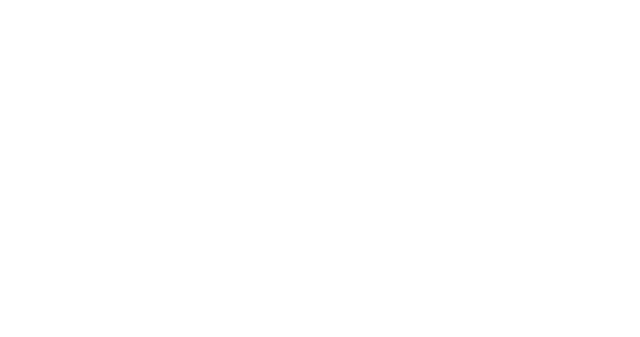
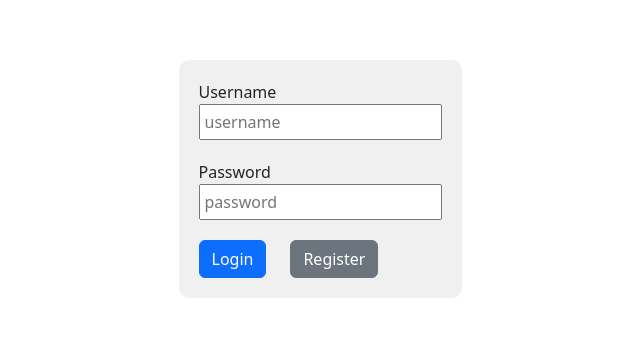
Before and after one commit to Arslon004/CRM-project, a React (Vite) app: page /login in a window 1280 px wide. Before the commit this address had no page. Shown: the part 221-558 px from the top of the page, without its empty margins (320-960 px from the left). Built offline with nearby package versions, Linux system fonts and the light colour scheme.

Commit message:
add loginpage

```diff
--- a/src/App.jsx
+++ b/src/App.jsx
@@ -1,5 +1,6 @@
-import { BrowserRouter, Route, Routes } from "react-router-dom"
+import { BrowserRouter, Navigate, Route, Routes } from "react-router-dom"
 import ProductsPageWithHook from "./pages/ProductsPageWithHook"
+import LoginPage from "./pages/LoginPage"
 
 
 function App() {
@@ -7,8 +8,10 @@
   return (
     <BrowserRouter>
     <Routes>
+      <Route path="/" element={<Navigate to={`/login`}/>}/>
+      <Route path="/login" element={<LoginPage/>}/>
       <Route path="/">
-        <Route index element={<ProductsPageWithHook/>}/>
+        <Route path="/products" element={<ProductsPageWithHook/>}/>
       </Route>
     </Routes>
     </BrowserRouter>
--- a/src/components/form/ProductForm.jsx
+++ b/src/components/form/ProductForm.jsx
@@ -7,7 +7,7 @@
 const ProductForm = ({validated,handleSubmit,product:{name,price,category,quantity,desc,},handleProduct,selected,}) => {
 
   return (
-    <Form noValidate validated={validated} onSubmit={handleSubmit}>
+    <Form noValidate  validated={validated} onSubmit={handleSubmit}>
 
       <Form.Group className="mb-3" controlId="name">
         <Form.Label>Name</Form.Label>
--- a/src/components/header/ProductHeader.jsx
+++ b/src/components/header/ProductHeader.jsx
@@ -9,7 +9,7 @@
     <header className='py-4'>
       <Row >
         <Col md="4">
-          <h2>Products</h2>
+          <h2 className='text-success-emphasis' style={{fontSize:"35px",fontWeight:"bold"}}>Products</h2>
         </Col>
         <Col md="8">
           <InputGroup className="mb-3">
--- /dev/null
+++ b/src/components/login/Login.jsx
@@ -0,0 +1,73 @@
+import React, { useState } from 'react';
+import styles from './Login.module.css';
+import { useNavigate } from 'react-router-dom';
+import { toast } from 'react-toastify';
+
+const Login = () => {
+  const navigate = useNavigate();
+  const [detail, setDetail] = useState({ username: '', password: '' });
+
+  const login = (e) => {
+    e.preventDefault();
+    const storedUser = JSON.parse(localStorage.getItem('username'));
+    const storedPassword = JSON.parse(localStorage.getItem('password'));
+
+    if (detail.username === storedUser && detail.password === storedPassword) {
+      navigate('/products');
+    } else {
+      toast.success('Invalid username or password');
+    }
+  };
+
+  const handleRegister = () => {
+    localStorage.setItem('username', JSON.stringify(detail.username));
+    localStorage.setItem('password', JSON.stringify(detail.password));
+    toast.success('User registered successfully');
+  };
+
+  return (
+    <div className={styles.loginPage}>
+      <div className={styles.login__container}>
+        <form onSubmit={login} className={styles.form}>
+          <div>
+            <div>Username</div>
+            <input
+              className={styles.input}
+              value={detail.username}
+              onChange={(e) => setDetail({ ...detail, username: e.target.value })}
+              type="text"
+              placeholder="username"
+              required
+            />
+          </div>
+
+          <div>
+            <div>Password</div>
+            <input
+              className={styles.input}
+              value={detail.password}
+              onChange={(e) => setDetail({ ...detail, password: e.target.value })}
+              type="password"
+              placeholder="password"
+              required
+            />
+          </div>
+
+          <div>
+            <button className="btn btn-primary me-4" type="submit">Login</button>
+
+            <button
+              className="btn btn-secondary "
+              type="button"
+              onClick={handleRegister}
+            >
+              Register
+            </button>
+          </div>
+        </form>
+      </div>
+    </div>
+  );
+};
+
+export default Login;
--- /dev/null
+++ b/src/components/login/Login.module.css
@@ -0,0 +1,22 @@
+.loginPage{
+  display: flex;
+  height: 100vh;
+  justify-content: center;
+  align-items: center;
+  padding: 20px;
+  min-width:700px;
+}
+.login__container{
+  padding: 20px;
+  border-radius: 10px;
+  background-color: rgb(240, 240, 240);
+}
+.form{
+  display: flex;
+  flex-direction: column;
+  gap: 20px;
+ }
+ .input{
+  outline: none;
+  padding: 4px;
+ }
--- /dev/null
+++ b/src/pages/LoginPage.jsx
@@ -0,0 +1,12 @@
+import React from 'react'
+import Login from '../components/login/Login'
+
+const LoginPage = () => {
+  return (
+    <div>
+      <Login/>
+    </div>
+  )
+}
+
+export default LoginPage
```
Also changed, not shown: src/index.css (line endings or trailing spaces).
